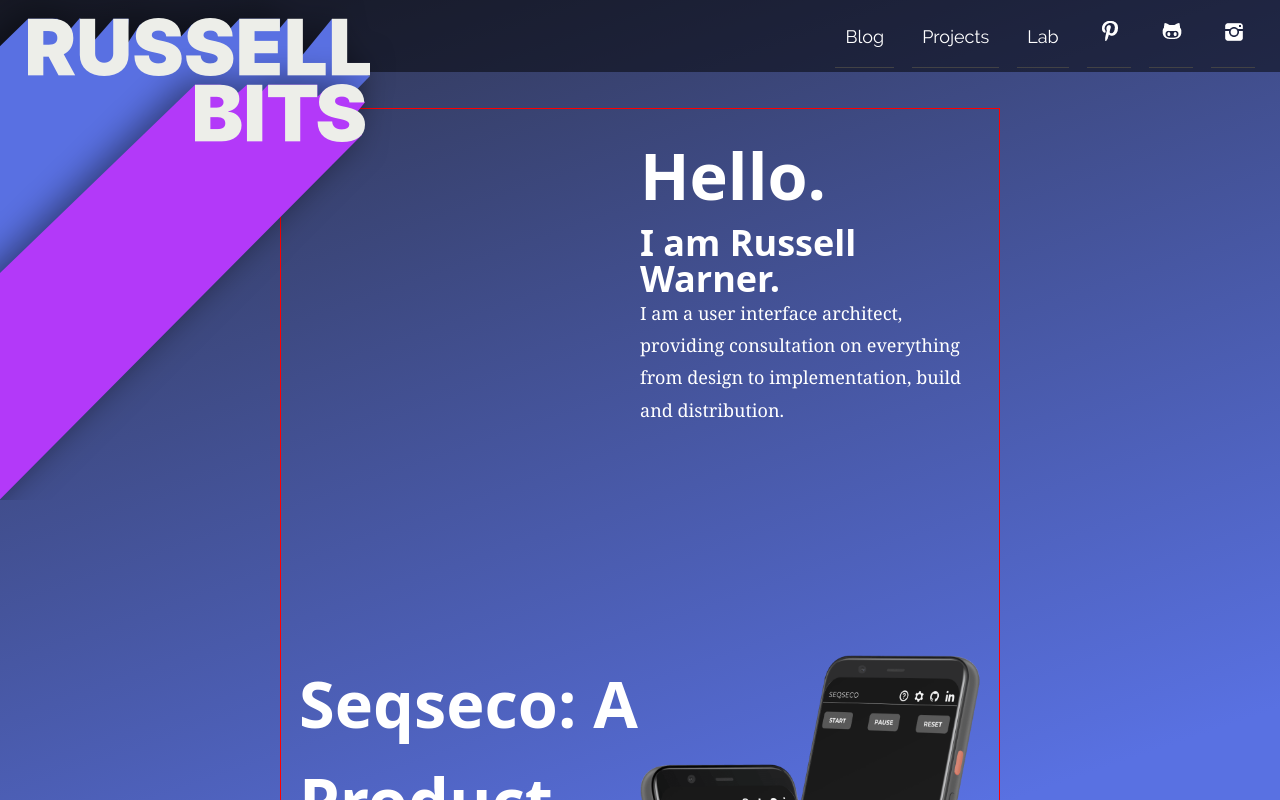
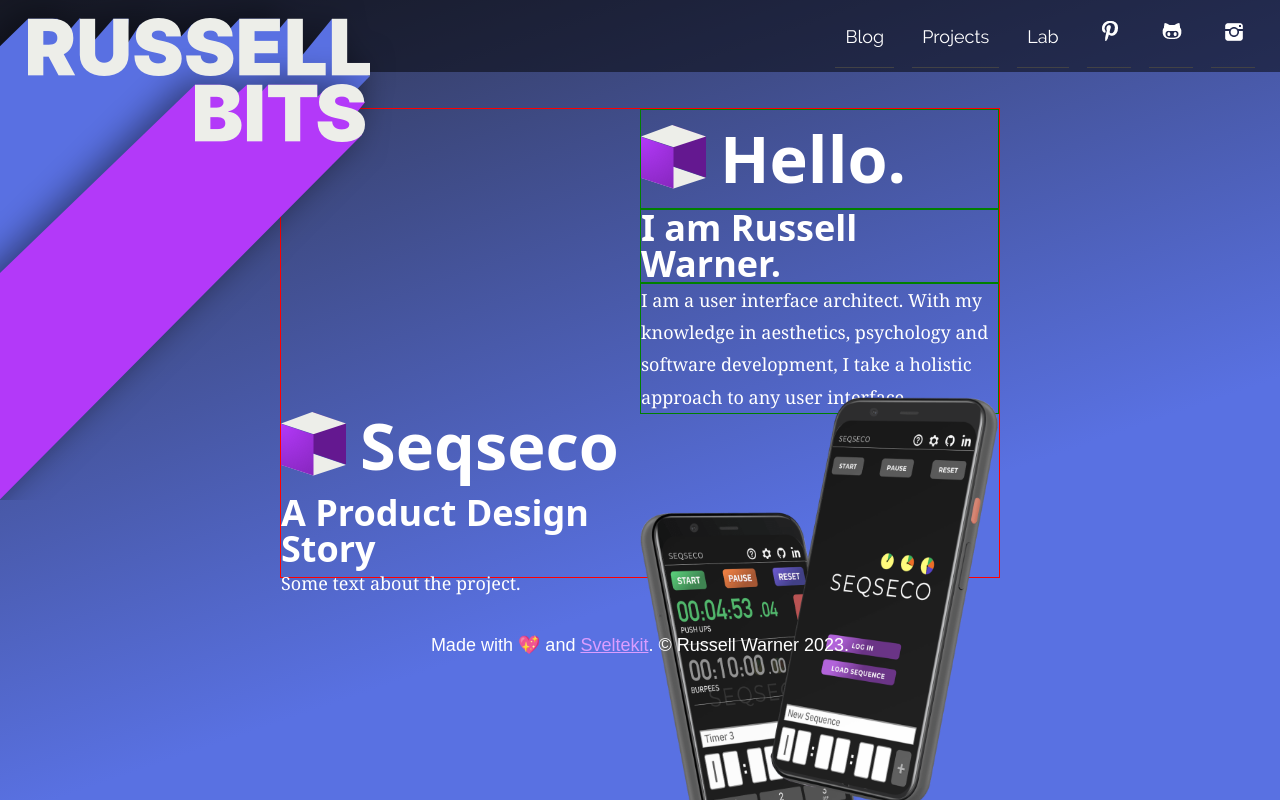
Before and after one commit to russellbits/russellbits.com, a SvelteKit app: page / in a window 1280 px wide. Shown: the top 800 px of the page. Built offline with nearby package versions, Linux system fonts and the light colour scheme.

Commit message:
Layout changes for home page and additional content.

```diff
--- a/src/routes/+layout.svelte
+++ b/src/routes/+layout.svelte
@@ -18,7 +18,8 @@
 	main {
 		display: grid;
 		grid-template-columns: 1fr 1fr;
-		grid-template-rows: 1fr 1fr;
+		grid-template-rows: 16em 10em;
+		padding: 0;
 		border: 1px solid red;
 	}
 </style>
--- a/src/routes/+page.svelte
+++ b/src/routes/+page.svelte
@@ -1,14 +1,22 @@
 <div />
 <div>
-	<h1>Hello.</h1>
-	<h2>I am Russell Warner.</h2>
-	<p>
-		I am a user interface architect, providing consultation on everything from design to
-		implementation, build and distribution.
+	<h1 style="border:1px solid green">
+		<img src="/images/cube-mauve-large.png" width="65" height="65" alt="Mauve Cube" />Hello.
+	</h1>
+	<h2 style="border:1px solid green">I am Russell Warner.</h2>
+	<p style="border:1px solid green">
+		I am a user interface architect. With my knowledge in aesthetics, psychology and software
+		development, I take a holistic approach to any user interface.
 	</p>
 </div>
 
-<div><h1>Seqseco: A Product Design Story</h1></div>
+<div>
+	<h1>
+		<img src="/images/cube-mauve-large.png" width="65" height="65" alt="Mauve Cube" />Seqseco
+	</h1>
+	<h2>A Product Design Story</h2>
+	<p>Some text about the project.</p>
+</div>
 <div>
 	<img
 		src="/images/projects/seqseco-project-display.png"
```
